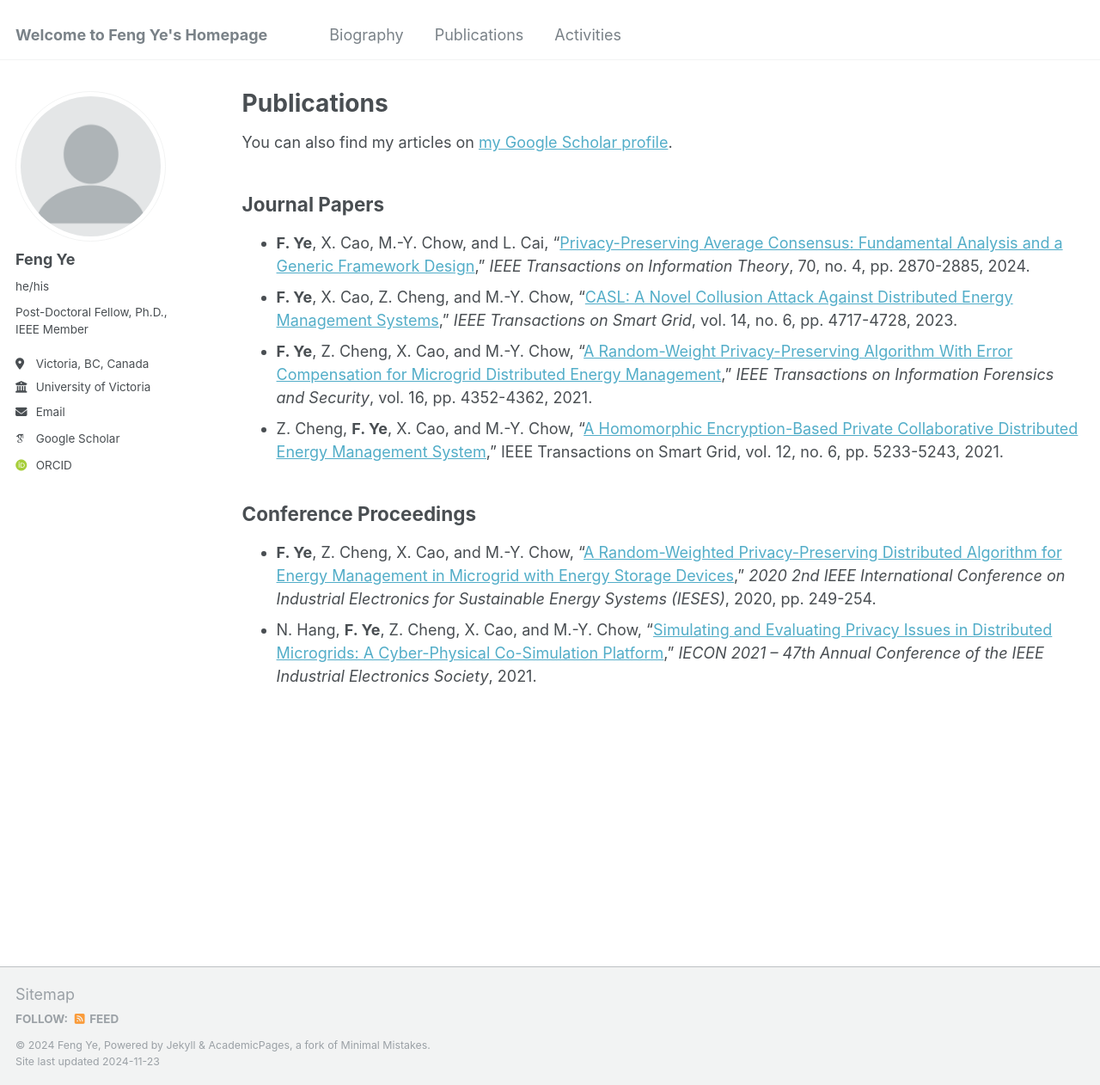
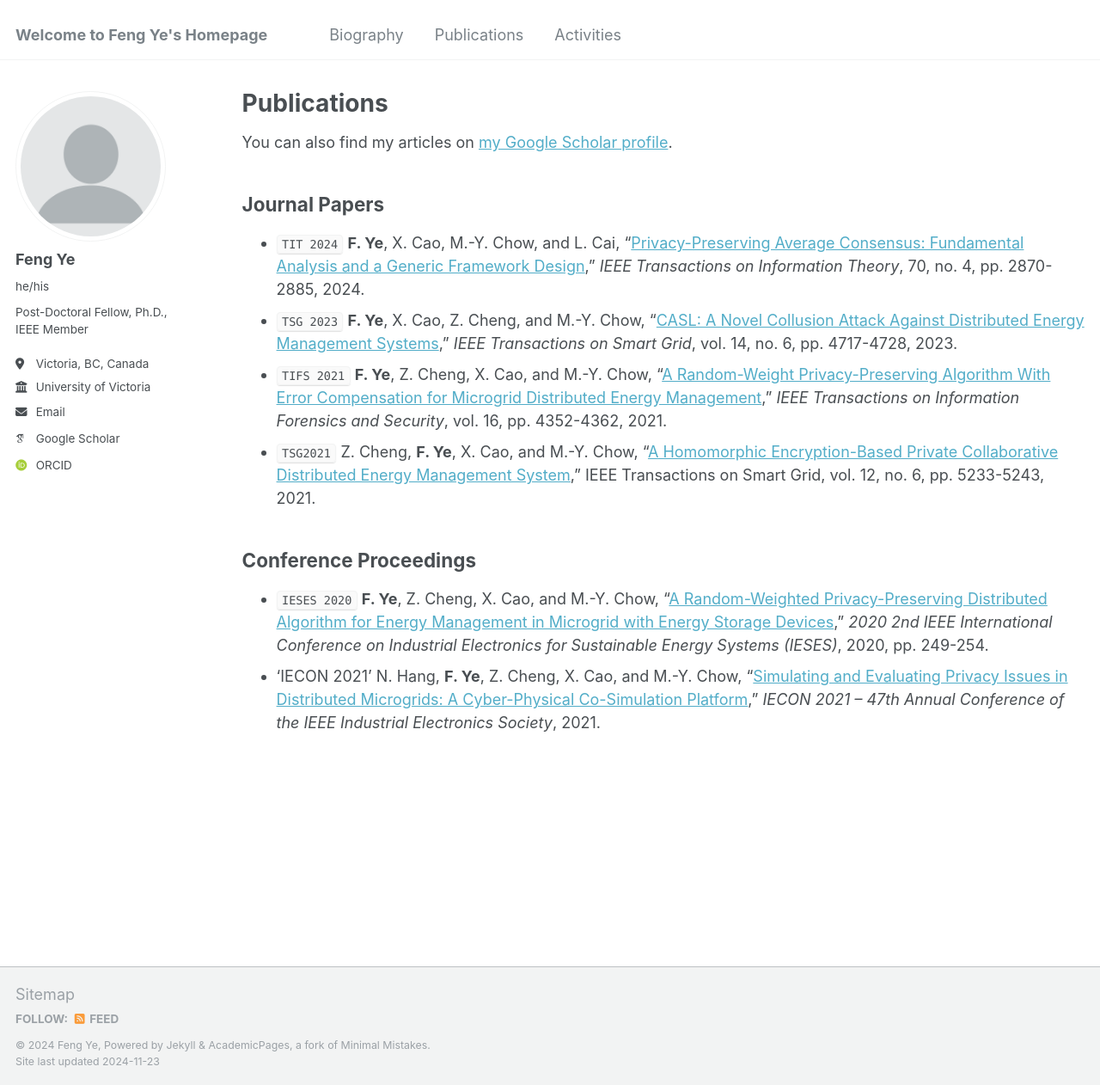
Before and after one commit to fye97/fye97, a Jekyll site: the page built from _pages/publications.md, in a window 1280 px wide and 1262 px high. Shown: the whole window at 86% size. Built offline with Jekyll 4.4.1, drawn with Linux system fonts in a browser that asks for light colours; some web fonts are replaced.

Commit message:
Update publications.md

```diff
--- a/_pages/publications.md
+++ b/_pages/publications.md
@@ -13,12 +13,12 @@ You can also find my articles on [my Google Scholar profile]("https://scholar.go
 
 Journal Papers
 ------
-* **F. Ye**, X. Cao, M.-Y. Chow, and L. Cai, “[Privacy-Preserving Average Consensus: Fundamental Analysis and a Generic Framework Design](https://ieeexplore.ieee.org/document/10445335),” _IEEE Transactions on Information Theory_, 70, no. 4, pp. 2870-2885, 2024.
-* **F. Ye**, X. Cao, Z. Cheng, and M.-Y. Chow, “[CASL: A Novel Collusion Attack Against Distributed Energy Management Systems](https://ieeexplore.ieee.org/abstract/document/10057447),” _IEEE Transactions on Smart Grid_, vol. 14, no. 6, pp. 4717-4728, 2023.
-* **F. Ye**, Z. Cheng, X. Cao, and M.-Y. Chow, “[A Random-Weight Privacy-Preserving Algorithm With Error Compensation for Microgrid Distributed Energy Management](https://ieeexplore.ieee.org/document/9517116/),” _IEEE Transactions on Information Forensics and Security_, vol. 16, pp. 4352-4362, 2021.
-* Z. Cheng, **F. Ye**, X. Cao, and M.-Y. Chow, “[A Homomorphic Encryption-Based Private Collaborative Distributed Energy Management System](https://ieeexplore.ieee.org/document/9462936),” IEEE Transactions on Smart Grid, vol. 12, no. 6, pp. 5233-5243, 2021.
+* `TIT 2024` **F. Ye**, X. Cao, M.-Y. Chow, and L. Cai, “[Privacy-Preserving Average Consensus: Fundamental Analysis and a Generic Framework Design](https://ieeexplore.ieee.org/document/10445335),” _IEEE Transactions on Information Theory_, 70, no. 4, pp. 2870-2885, 2024.
+* `TSG 2023` **F. Ye**, X. Cao, Z. Cheng, and M.-Y. Chow, “[CASL: A Novel Collusion Attack Against Distributed Energy Management Systems](https://ieeexplore.ieee.org/abstract/document/10057447),” _IEEE Transactions on Smart Grid_, vol. 14, no. 6, pp. 4717-4728, 2023.
+* `TIFS 2021` **F. Ye**, Z. Cheng, X. Cao, and M.-Y. Chow, “[A Random-Weight Privacy-Preserving Algorithm With Error Compensation for Microgrid Distributed Energy Management](https://ieeexplore.ieee.org/document/9517116/),” _IEEE Transactions on Information Forensics and Security_, vol. 16, pp. 4352-4362, 2021.
+* `TSG2021` Z. Cheng, **F. Ye**, X. Cao, and M.-Y. Chow, “[A Homomorphic Encryption-Based Private Collaborative Distributed Energy Management System](https://ieeexplore.ieee.org/document/9462936),” IEEE Transactions on Smart Grid, vol. 12, no. 6, pp. 5233-5243, 2021.
 
 Conference Proceedings
 ------
-* **F. Ye**, Z. Cheng, X. Cao, and M.-Y. Chow, “[A Random-Weighted Privacy-Preserving Distributed Algorithm for Energy Management in Microgrid with Energy Storage Devices](https://ieeexplore.ieee.org/document/9210675),” _2020 2nd IEEE International Conference on Industrial Electronics for Sustainable Energy Systems (IESES)_, 2020, pp. 249-254.
-* N. Hang, **F. Ye**, Z. Cheng, X. Cao, and M.-Y. Chow, “[Simulating and Evaluating Privacy Issues in Distributed Microgrids: A Cyber-Physical Co-Simulation Platform](https://ieeexplore.ieee.org/document/9589187),” _IECON 2021 – 47th Annual Conference of the IEEE Industrial Electronics Society_, 2021.
+* `IESES 2020` **F. Ye**, Z. Cheng, X. Cao, and M.-Y. Chow, “[A Random-Weighted Privacy-Preserving Distributed Algorithm for Energy Management in Microgrid with Energy Storage Devices](https://ieeexplore.ieee.org/document/9210675),” _2020 2nd IEEE International Conference on Industrial Electronics for Sustainable Energy Systems (IESES)_, 2020, pp. 249-254.
+* 'IECON 2021' N. Hang, **F. Ye**, Z. Cheng, X. Cao, and M.-Y. Chow, “[Simulating and Evaluating Privacy Issues in Distributed Microgrids: A Cyber-Physical Co-Simulation Platform](https://ieeexplore.ieee.org/document/9589187),” _IECON 2021 – 47th Annual Conference of the IEEE Industrial Electronics Society_, 2021.
```
